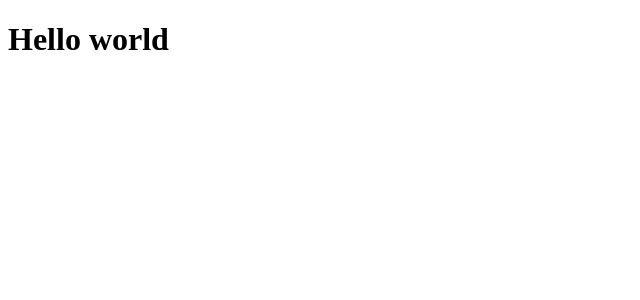
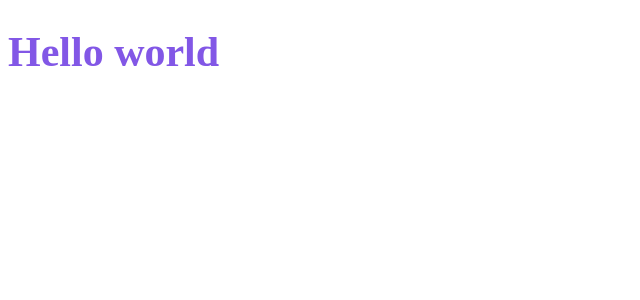
Before and after one commit to RenanArantes/ignite-dtmoney, a React (Create React App) app: page / in a window 1280 px wide. Shown: the top 300 px of the page, without its empty margins (0-640 px from the left). Built offline with nearby package versions, Linux system fonts and the light colour scheme.

Commit message:
Instalando styled components
CCS in JS - Com o styled-components podemos criar componente previamente estilizados. - O styled-components suporta escadeamento de estilizacao. - A estilizacao fica no espoco do componente nao compartilhando com o resto da aplicacao

```diff
--- a/package.json
+++ b/package.json
@@ -3,9 +3,11 @@
   "version": "0.1.0",
   "private": true,
   "dependencies": {
+    "@types/styled-components": "^5.1.9",
     "react": "^17.0.2",
     "react-dom": "^17.0.2",
     "react-scripts": "4.0.3",
+    "styled-components": "^5.2.3",
     "web-vitals": "^1.0.1"
   },
   "devDependencies": {
--- a/src/App.tsx
+++ b/src/App.tsx
@@ -1,9 +1,14 @@
-import React from 'react';
+import styled from 'styled-components'
+
+const Title = styled.h1`
+  font-size: 42px;
+  color: #8257e6;
+`
 
 function App() {
   return (
     <div className="App">
-      <h1>Hello world</h1>
+      <Title>Hello world</Title>
     </div>
   );
 }
```
Also changed, not shown: 2 other files (tests, documents, lock files or other folders).
